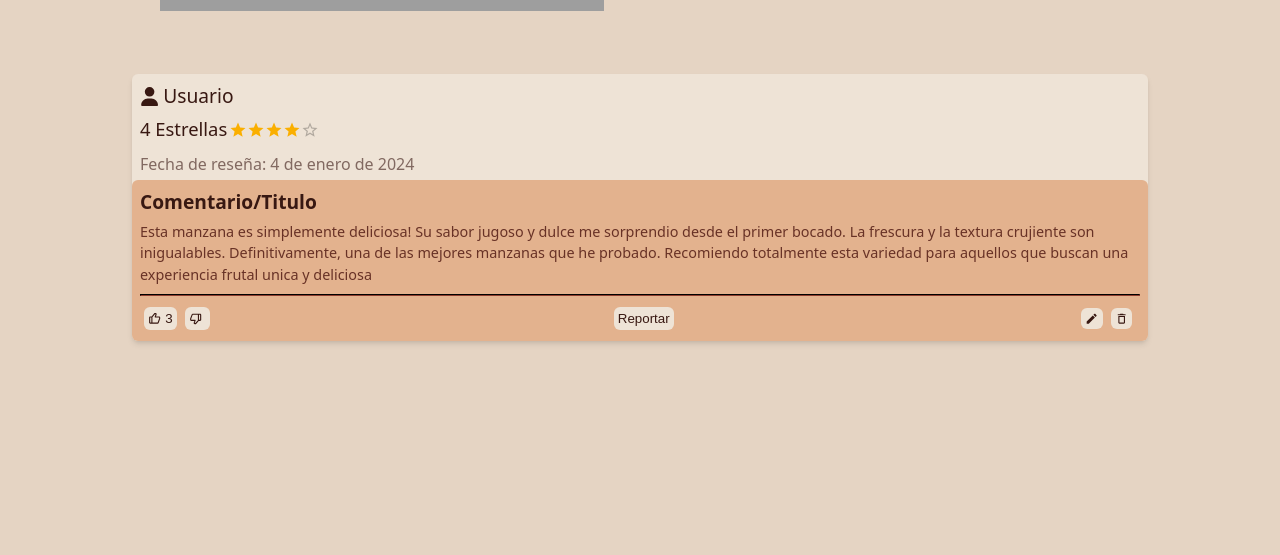
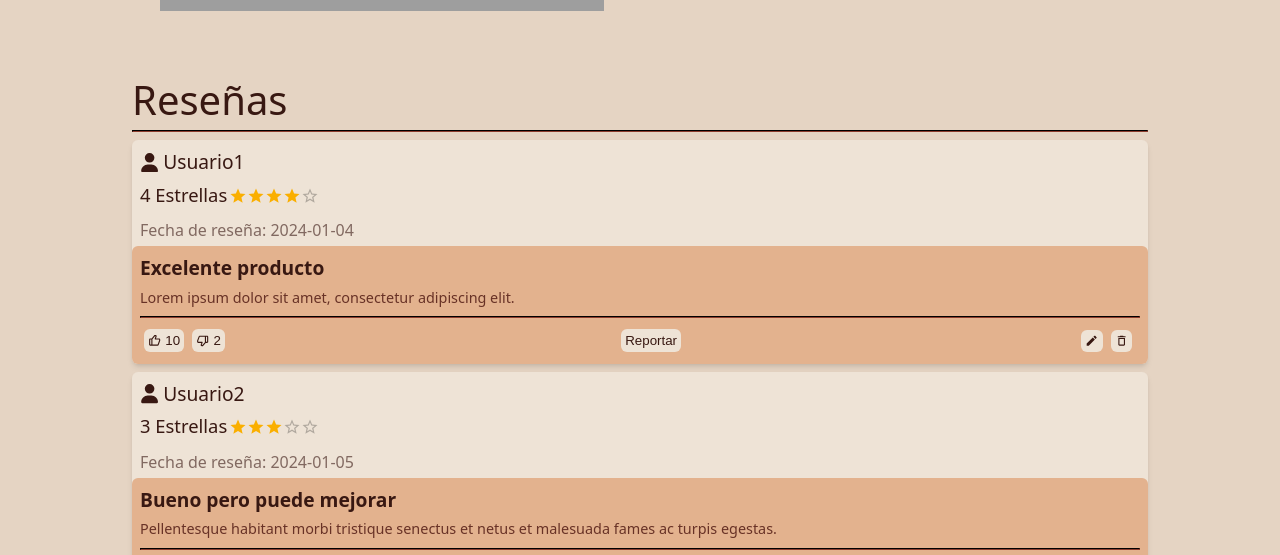
Before and after one commit to MercadilloCivico/MercadilloCivico, a React (Vite) app in the folder front/: page /Detail/1 in a window 1280 px wide. Shown: the part 397-952 px from the top of the page. Before the commit the page ends 800 px from the top, so only its background shows below. Built offline with nearby package versions, Linux system fonts and the light colour scheme; grey boxes are pictures that could not be loaded.

Commit message:
feat: :sparkles: crea el componente reviews, lo combina con el componente review, y con el detail

```diff
--- a/front/src/components/Review/Review.jsx
+++ b/front/src/components/Review/Review.jsx
@@ -1,93 +1,54 @@
-import { useState } from 'react';
 import Rating from '@mui/material/Rating';
 import Box from '@mui/material/Box';
 import { FaUser } from 'react-icons/fa6';
 import { BiLike, BiSolidLike, BiDislike, BiSolidDislike } from 'react-icons/bi';
 import { MdEdit, MdDeleteOutline } from 'react-icons/md';
 
-const Review = () => {
-  const [likes, setLikes] = useState(3);
-  const [dislikes, setDislikes] = useState(0);
-  const [likeActive, setLikeActive] = useState(false);
-  const [dislikeActive, setDislikeActive] = useState(false);
-
-  const handleLike = () => {
-    if (!likeActive) {
-      setLikes(likes + 1);
-      setLikeActive(true);
-
-      if (dislikeActive) {
-        setDislikes(dislikes - 1);
-        setDislikeActive(false);
-      }
-    } else {
-      setLikes(likes - 1);
-      setLikeActive(false);
-    }
-  };
-
-  const handleDislike = () => {
-    if (!dislikeActive) {
-      setDislikes(dislikes + 1);
-      setDislikeActive(true);
-
-      if (likeActive) {
-        setLikes(likes - 1);
-        setLikeActive(false);
-      }
-    } else {
-      setDislikes(dislikes - 1);
-      setDislikeActive(false);
-    }
-  };
+const Review = ({ review, onLike, onDislike }) => {
+  const { user, calificacion, tituloComentario, comentario, likes, dislikes, fecha } = review;
+  const { total: likesTotal, isActive: likeActive } = likes;
+  const { total: dislikesTotal, isActive: dislikeActive } = dislikes;
 
   return (
     <div className='min-w-[100px] mx-auto my-2 bg-pearl-bush-100 shadow-md rounded-md'>
       <div className='flex justify-start items-center text-[.7em] md:text-[.9em] lg:text-[1.2em] pl-2 pt-2 text-tuscany-950'>
         <FaUser />
-        <span className='mx-1 text-center'>Usuario</span>
+        <span className='mx-1 text-center'>{user}</span>
       </div>
       <div className='flex justify-start pl-2 items-center text-[.8em] md:text-[1em] lg:text-[1.15em] text-tuscany-950 my-1'>
-        <span className='text-semibold mb-[.3em]'>4 Estrellas</span>
+        <span className='text-semibold mb-[.3em]'>{calificacion} Estrellas</span>
         <Box component='fieldset' p={0} borderColor='transparent'>
-          <Rating name='read-only' value={4} readOnly size='small' />
+          <Rating name='read-only' value={calificacion} readOnly size='small' />
         </Box>
       </div>
       <div className='flex justify-start pl-2 items-center text-tuscany-950 my-1 text-opacity-60'>
-        <span className='text-[.6em] md:text-[.8em] lg:text-[1em]'>
-          Fecha de reseña: 4 de enero de 2024
-        </span>
+        <span className='text-[.6em] md:text-[.8em] lg:text-[1em]'>Fecha de reseña: {fecha}</span>
       </div>
       <div className='w-full bg-tuscany-300 rounded-md'>
         <div className='flex flex-col text-start p-2'>
           <span className='text-tuscany-950 text-[.7em] md:text-[.9em] lg:text-[1.2em] font-semibold pb-1'>
-            Comentario/Titulo
+            {tituloComentario}
           </span>
-          <p className='text-tuscany-900 text-[.6em] md:text-[.7em] lg:text-[.9em]'>
-            Esta manzana es simplemente deliciosa! Su sabor jugoso y dulce me sorprendio desde el
-            primer bocado. La frescura y la textura crujiente son inigualables. Definitivamente, una
-            de las mejores manzanas que he probado. Recomiendo totalmente esta variedad para
-            aquellos que buscan una experiencia frutal unica y deliciosa
-          </p>
+          <p className='text-tuscany-900 text-[.6em] md:text-[.7em] lg:text-[.9em]'>{comentario}</p>
         </div>
         <hr className='mx-2 border-tuscany-950' />
         <div className='flex p-2 justify-between items-center'>
           <div className='flex'>
             <button
-              onClick={handleLike}
+              onClick={onLike}
               className={`${
                 likeActive ? 'text-tuscany-700' : 'text-tuscany-950'
               } p-1 border-none rounded-md cursor-pointer bg-pearl-bush-100 hover:bg-pearl-bush-300 flex items-center mx-1`}>
               {likeActive ? <BiSolidLike /> : <BiLike />}
-              <span className='ml-1'>{likes > 0 && likes}</span>
+              <span className='ml-1'>{likesTotal > 0 && likesTotal}</span>
             </button>
             <button
-              onClick={handleDislike}
+              onClick={onDislike}
               className={`${
                 dislikeActive ? 'text-tuscany-700' : 'text-tuscany-950'
               } p-1 cursor-pointer mx-[.3em] bg-pearl-bush-100 hover:bg-pearl-bush-300 border-none rounded-md flex items-center`}>
               {dislikeActive ? <BiSolidDislike /> : <BiDislike />}
-              <span className='ml-1'>{dislikes > 0 && dislikes}</span>
+              <span className='ml-1'>{dislikesTotal > 0 && dislikesTotal}</span>
             </button>
           </div>
           <div>
--- /dev/null
+++ b/front/src/components/Reviews/Reviews.jsx
@@ -0,0 +1,114 @@
+import { useState, useEffect } from 'react';
+import Review from '../Review/Review';
+
+const Reviews = () => {
+  const [reviews, setReviews] = useState([]);
+
+  useEffect(() => {
+    const review1 = {
+      id: 1,
+      user: 'Usuario1',
+      calificacion: 4,
+      tituloComentario: 'Excelente producto',
+      comentario: 'Lorem ipsum dolor sit amet, consectetur adipiscing elit.',
+      likes: { total: 10, isActive: false },
+      dislikes: { total: 2, isActive: false },
+      fecha: '2024-01-04',
+    };
+
+    const review2 = {
+      id: 2,
+      user: 'Usuario2',
+      calificacion: 3,
+      tituloComentario: 'Bueno pero puede mejorar',
+      comentario:
+        'Pellentesque habitant morbi tristique senectus et netus et malesuada fames ac turpis egestas.',
+      likes: { total: 5, isActive: false },
+      dislikes: { total: 3, isActive: false },
+      fecha: '2024-01-05',
+    };
+
+    const review3 = {
+      id: 3,
+      user: 'Usuario3',
+      calificacion: 5,
+      tituloComentario: 'Increíble servicio al cliente',
+      comentario: 'Sed do eiusmod tempor incididunt ut labore et dolore magna aliqua.',
+      likes: { total: 15, isActive: false },
+      dislikes: { total: 1, isActive: false },
+      fecha: '2024-01-06',
+    };
+
+    setReviews([review1, review2, review3]);
+  }, []);
+
+  const handleLike = (id) => {
+    setReviews((prevReviews) => {
+      const updatedReviews = [...prevReviews];
+      const index = updatedReviews.findIndex((review) => review.id === id);
+
+      if (index !== -1) {
+        const newLikes =
+          updatedReviews[index].likes.total + (updatedReviews[index].likes.isActive ? -1 : 1);
+
+        updatedReviews[index] = {
+          ...updatedReviews[index],
+          likes: {
+            total: newLikes,
+            isActive: !updatedReviews[index].likes.isActive,
+          },
+          dislikes: {
+            total:
+              updatedReviews[index].dislikes.total - (updatedReviews[index].likes.isActive ? 1 : 0),
+            isActive: false,
+          },
+        };
+      }
+
+      return updatedReviews;
+    });
+  };
+
+  const handleDislike = (id) => {
+    setReviews((prevReviews) => {
+      const updatedReviews = [...prevReviews];
+      const index = updatedReviews.findIndex((review) => review.id === id);
+
+      if (index !== -1) {
+        const newDislikes =
+          updatedReviews[index].dislikes.total + (updatedReviews[index].dislikes.isActive ? -1 : 1);
+
+        updatedReviews[index] = {
+          ...updatedReviews[index],
+          dislikes: {
+            total: newDislikes,
+            isActive: !updatedReviews[index].dislikes.isActive,
+          },
+          likes: {
+            total:
+              updatedReviews[index].likes.total - (updatedReviews[index].dislikes.isActive ? 1 : 0),
+            isActive: false,
+          },
+        };
+      }
+
+      return updatedReviews;
+    });
+  };
+
+  return (
+    <div>
+      <hr className='border-tuscany-950' />
+      {reviews.map((review) => (
+        <Review
+          key={review.id}
+          review={review}
+          onLike={() => handleLike(review.id)}
+          onDislike={() => handleDislike(review.id)}
+        />
+      ))}
+    </div>
+  );
+};
+
+export default Reviews;
--- a/front/src/views/Detail/Detail.jsx
+++ b/front/src/views/Detail/Detail.jsx
@@ -4,7 +4,7 @@ import { TiHeartOutline } from 'react-icons/ti';
 import { TiHeartFullOutline } from 'react-icons/ti';
 import { TiStarFullOutline } from 'react-icons/ti';
 import CustomButton from '../../components/CustomButton/CustomButton';
-import Review from '../../components/Review/Review';
+import Reviews from '../../components/Reviews/Reviews';
 
 const Detail = () => {
   const [isFav, setIsFav] = useState(false);
@@ -144,8 +144,14 @@ const Detail = () => {
           </div>
         </div>
       </div>
-      <div className='mx-1'>
-        <Review />
+      <div className='mx-1 my-1'>
+        <span className='flex justify-start text-tuscany-950 text-[1.5em] md:text-[2em] lg:text-[2.5em]'>
+          Reseñas
+        </span>
+        <Reviews />
+        <button className='text-tuscany-600 border-none custom-transparent-bg text-[0.8em] md:text-[1em] lg:text-[1.2em] font-bold cursor-pointer underline'>
+          Escribe tu opinión
+        </button>
       </div>
     </div>
   );
```
